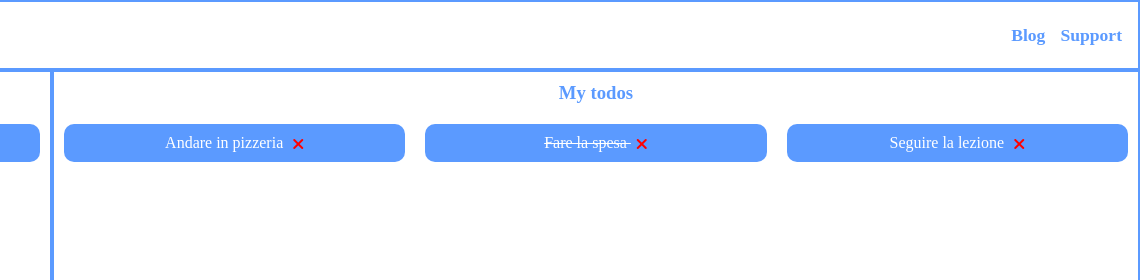
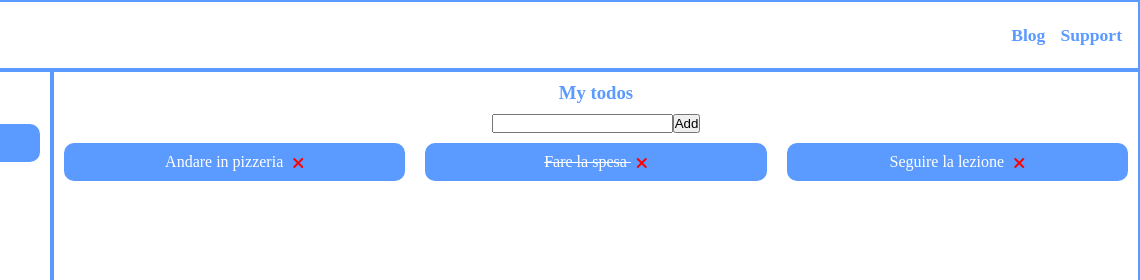
Before and after one commit to Gas9220/vue-todolist, a plain HTML site: page index.html in a window 1280 px wide. Shown: the top 280 px of the page, 140-1280 px from the left. Drawn offline with nearby package versions, Linux system fonts and the light colour scheme.

Commit message:
M3: Creato pulsante per  aggiungere nuovi todo

```diff
--- a/css/main.css
+++ b/css/main.css
@@ -49,6 +49,11 @@ div.container ul {
     text-decoration: line-through;
 }
 
+.add {
+    width: 100%;
+    justify-content: center;
+}
+
 @media screen and (min-width: 600px) {
     .left {
         width: 15%;
--- a/index.html
+++ b/index.html
@@ -46,6 +46,10 @@
             </div>
             <div class="container right">
                 <h3>My todos</h3>
+                <div class="d-flex add">
+                    <input v-model="newToDoText" type="text">
+                    <button @click="addNewTodo">Add</button>
+                </div>
                 <div class="d-flex todo-container">
                     <div v-for="(todo, index) in todoList" class="todo" :class="{completed: todo.isCompleted}">
                         {{ todo.text }}
--- a/main.js
+++ b/main.js
@@ -17,11 +17,24 @@ createApp({
                     isCompleted: false
                 },
             ],
+            newToDoText: ''
         }
     },
     methods: {
         removeTodo(index) {
             this.todoList.splice(index, 1)
+        },
+        addNewTodo() {
+            if (this.newToDoText.trim() !== '') {
+                const newTodo = {
+                    text: this.newToDoText,
+                    isCompleted: false
+                }
+
+                this.todoList.push(newTodo)
+
+                this.newToDoText = ''
+            }
         }
     }
 }).mount('#app')
```
Also changed, not shown: css/style.css (line endings or trailing spaces).
